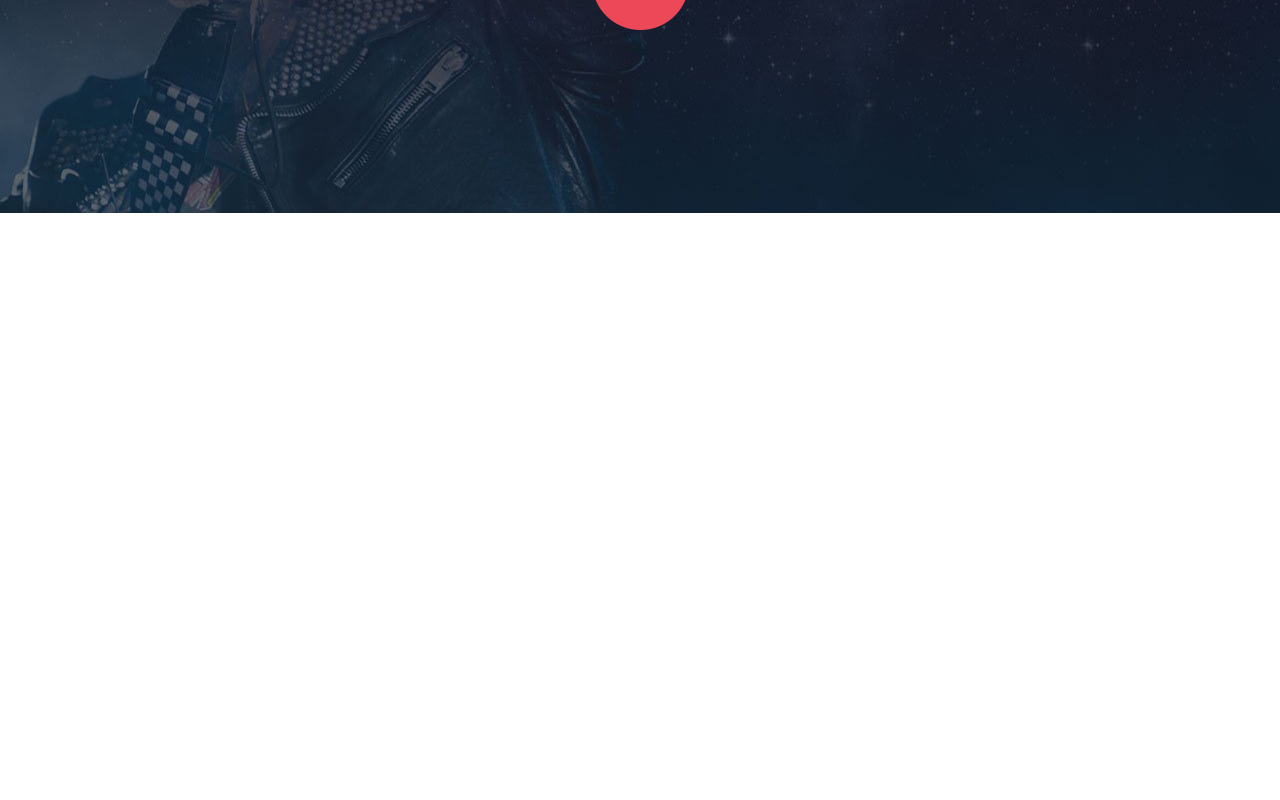
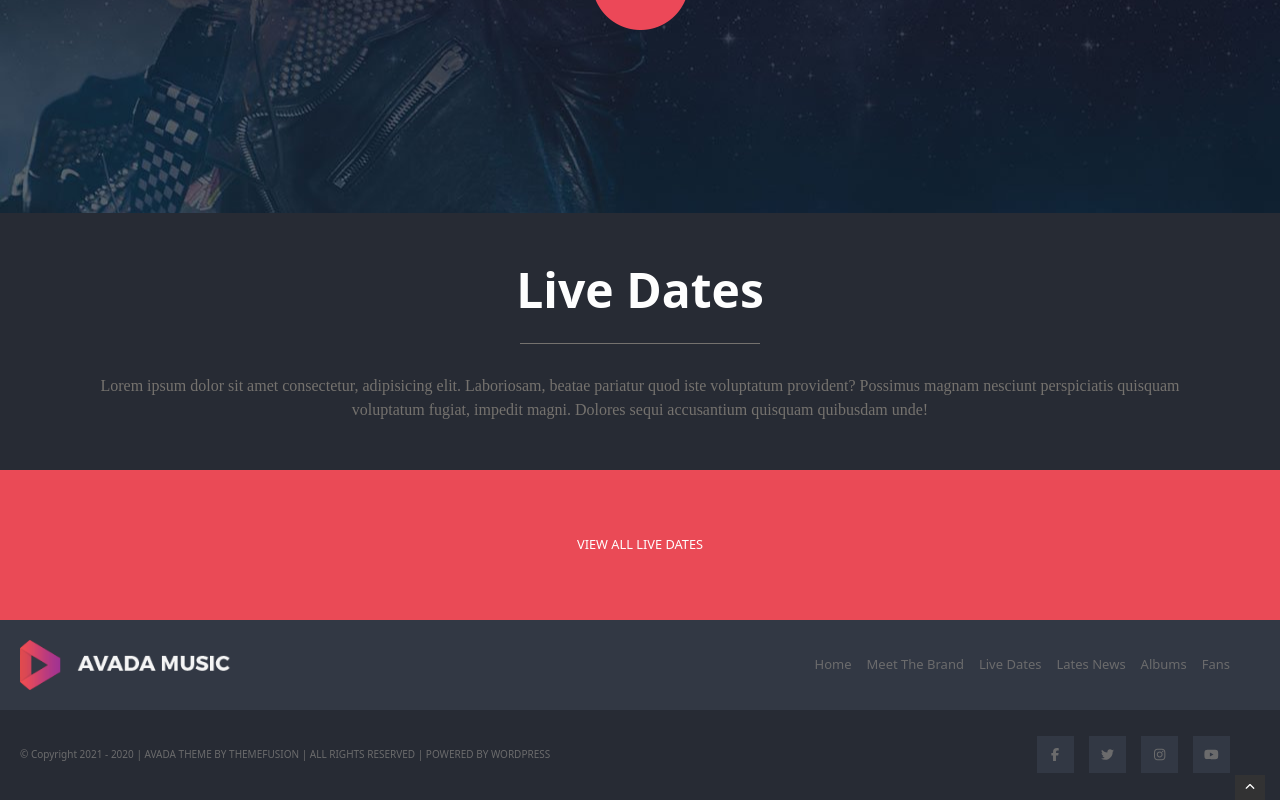
Before and after one commit to emmegray/proj-html-vuejs, a Vue app: page / in a window 1280 px wide. Shown: the part 1680-2480 px from the top of the page. Before the commit the page ends 1893 px from the top, so only its background shows below. Built offline with nearby package versions, Linux system fonts and the light colour scheme.

Commit message:
Added Footer

```diff
--- a/src/assets/style.scss
+++ b/src/assets/style.scss
@@ -70,3 +70,14 @@ h1 {
 .serif {
     font-family: 'Times New Roman', Times, serif;
 }
+
+ul,
+li {
+    text-decoration: none;
+}
+
+// IMG
+.logo {
+    height: 100%;
+    padding: 20px 0;
+}
--- a/src/components/FooterComp.vue
+++ b/src/components/FooterComp.vue
@@ -1,5 +1,64 @@
 <template>
-    <footer></footer>
+    <nav>
+        <div class="footer bg-ebony-clay">
+            <img src="/img/logo_footer.png" class="logo" alt="logo">
+            <ul>
+                <li>
+                    <a href="#">Home</a>
+                </li>
+                <li>
+                    <a href="#">Meet The Brand</a>
+                </li>
+                <li>
+                    <a href="#">Live Dates</a>
+                </li>
+                <li>
+                    <a href="#">Lates News</a>
+                </li>
+                <li>
+                    <a href="#">Albums</a>
+                </li>
+                <li>
+                    <a href="#">Fans</a>
+                </li>
+            </ul>
+        </div>
+        <div class="copyright bg-charade">
+            <div>
+                <span>&#169; Copyright 2021 - 2020</span> | <span>Avada theme by themefusion</span> | <span>all rights
+                    reserved</span> | <span>powered by wordpress</span>
+            </div>
+            <div>
+                <ul class="social">
+                    <li>
+                        <a href="#">
+                            <font-awesome-icon icon="fa-brands fa-facebook-f" />
+                        </a>
+                    </li>
+                    <li>
+                        <a href="#">
+                            <font-awesome-icon icon="fa-brands fa-twitter" />
+                        </a>
+                    </li>
+                    <li>
+                        <a href="#">
+                            <font-awesome-icon icon="fa-brands fa-instagram" />
+                        </a>
+                    </li>
+                    <li>
+                        <a href="#">
+                            <font-awesome-icon icon="fa-brands fa-youtube" />
+                        </a>
+                    </li>
+                </ul>
+                <button>
+                    <a href="#">
+                        <font-awesome-icon icon="fa-solid fa-chevron-up" />
+                    </a>
+                </button>
+            </div>
+        </div>
+    </nav>
 </template>
 
 <script>
@@ -8,5 +67,74 @@ export default {
 }
 </script>
 
-<style>
+<style lang="scss" scoped>
+@import "../assets/style.scss";
+
+.footer {
+    width: 100%;
+    height: 90px;
+    padding: 0px 20px 0px 20px;
+    text-align: start;
+    display: flex;
+    flex-direction: row;
+    align-items: center;
+    justify-content: space-between;
+    z-index: 1000;
+}
+
+ul {
+    margin: 0;
+    padding: 0;
+}
+
+ul,
+li {
+    display: inline-block;
+    margin-right: 15px;
+    font-size: small;
+}
+
+a {
+    color: $mid-gray;
+    text-decoration: none;
+
+    &:hover {
+        color: $white;
+    }
+}
+
+.copyright {
+    @extend .footer;
+    font-size: x-small;
+    color: $mid-gray;
+    position: relative;
+
+    span:not(:first-child) {
+        text-transform: uppercase;
+    }
+}
+
+.social li {
+    display: inline-flex;
+    flex-direction: row;
+    align-items: center;
+    justify-content: center;
+    height: 37px;
+    width: 37px;
+    background: $ebony-clay;
+}
+
+button {
+    position: absolute;
+    bottom: 0;
+    right: 15px;
+    color: $white;
+    background: #323233;
+    padding: 5px 10px;
+    border: 0;
+
+    a {
+        color: $white;
+    }
+}
 </style>
--- a/src/components/HeaderComp.vue
+++ b/src/components/HeaderComp.vue
@@ -26,9 +26,4 @@ export default {
   justify-content: space-between;
   z-index: 1000;
 }
-
-img {
-  height: 100%;
-  padding: 20px 0;
-}
 </style>
--- a/src/components/MainComp.vue
+++ b/src/components/MainComp.vue
@@ -26,6 +26,14 @@ album.&quot; Still, today, it just sounds so fresh. It sounds full of ideas. The
       addClass="bg-home-testimonal">
       <a href="#"><img src="../../public/img/band_interview_play_icon.png" alt="play icon"></a>
     </jumbotron-container>
+
+    <section-container addClass="bg-charade">
+      <section-header title="Live Dates"
+        description="Lorem ipsum dolor sit amet consectetur, adipisicing elit. Laboriosam, beatae pariatur quod iste voluptatum provident? Possimus magnam nesciunt perspiciatis quisquam voluptatum fugiat, impedit magni. Dolores sequi accusantium quisquam quibusdam unde!" />
+    </section-container>
+
+    <section-link link="#" label="View all live dates"></section-link>
+
   </div>
 </template>
 
```
